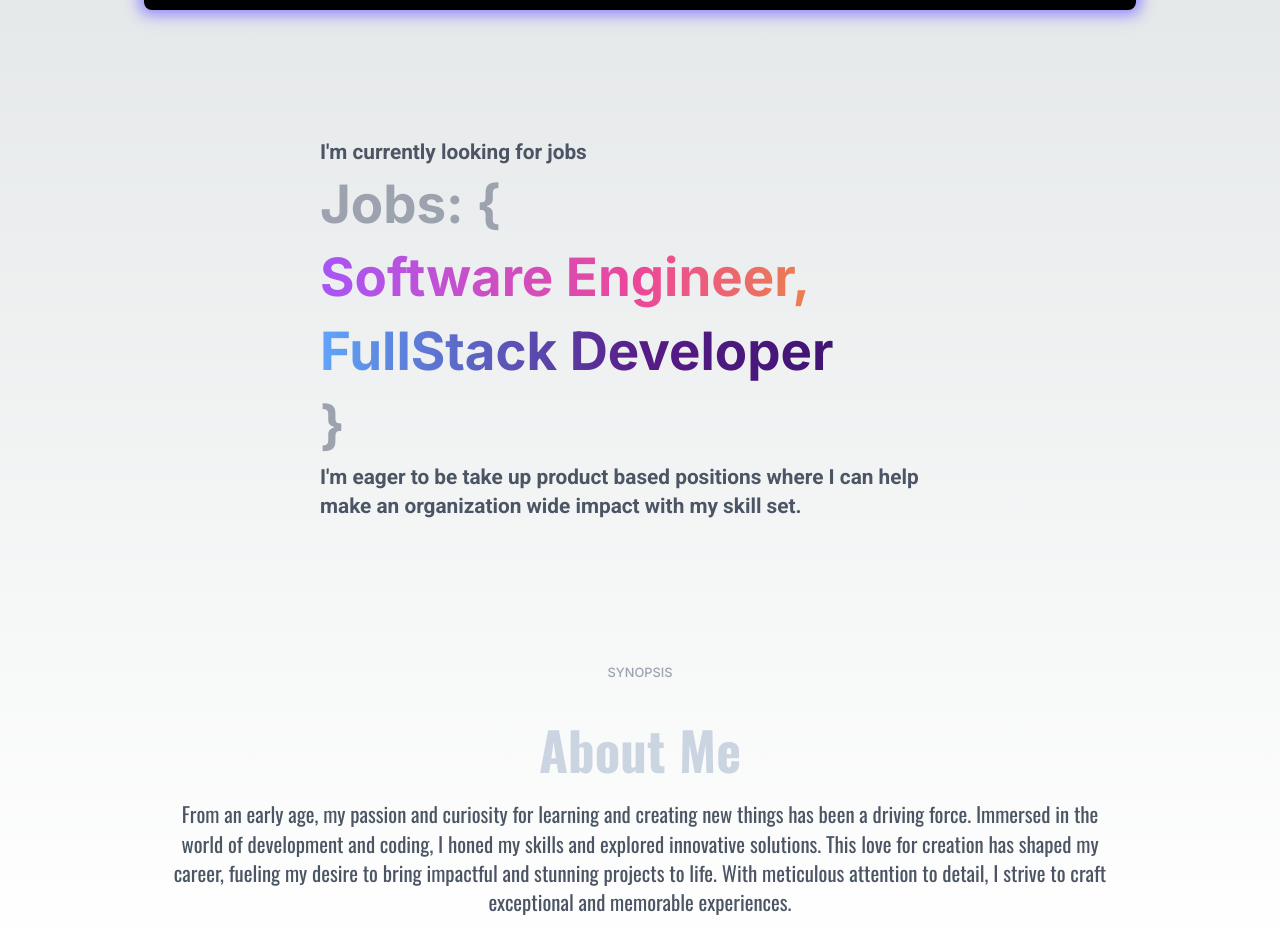
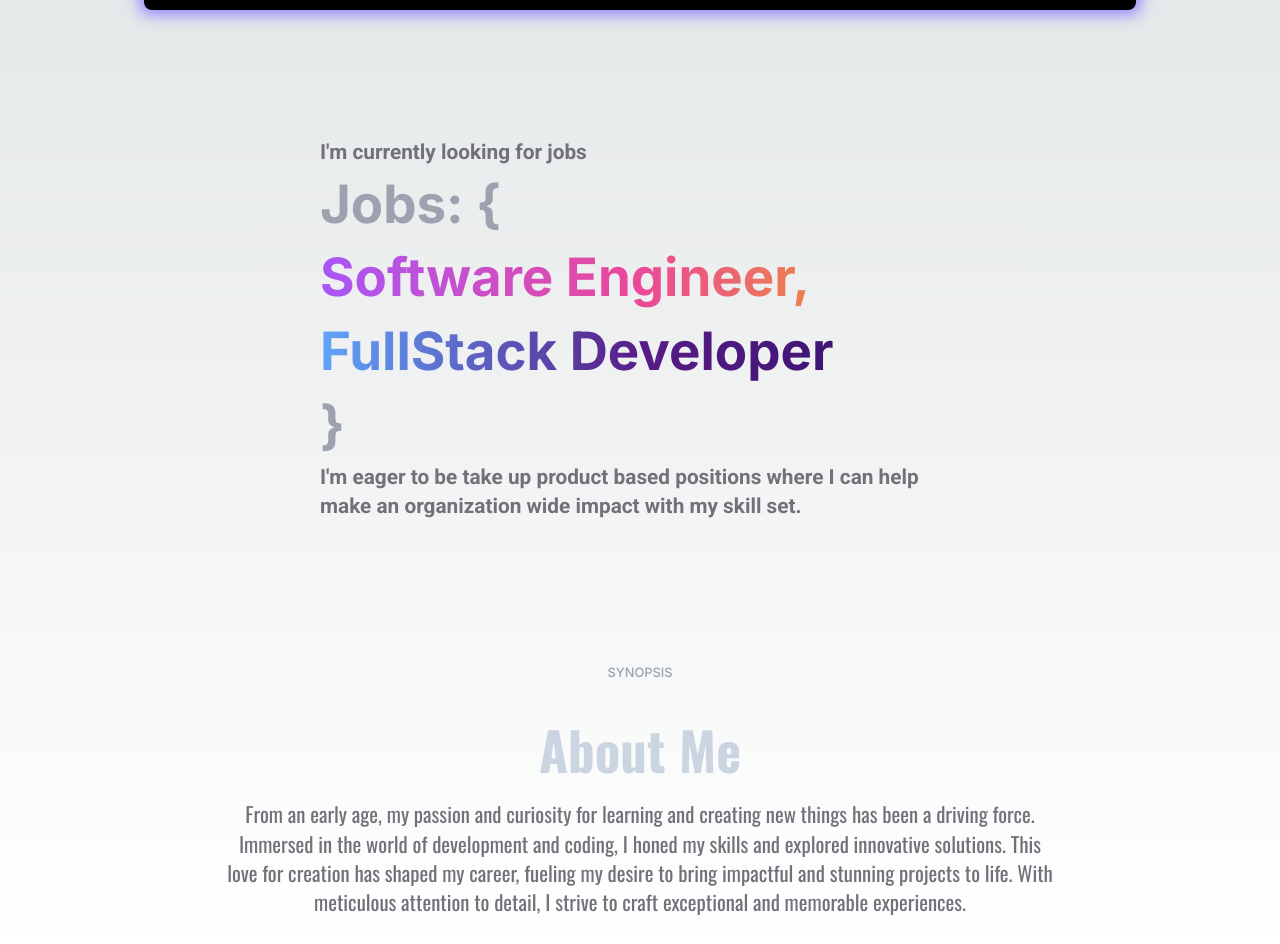
Before and after one commit to fazil-syed/SyedFazilPortfolio, a Next.js app: page / in a window 1280 px wide. Shown: the part 580-1524 px from the top of the page. Built offline with nearby package versions, Linux system fonts and the light colour scheme.

Commit message:
ui updates

```diff
--- a/components/About.jsx
+++ b/components/About.jsx
@@ -6,11 +6,11 @@ const About = () => {
     <div className="flex items-center justify-center mt-28 flex-col">
       <p className="my-8 text-subtle-medium text-gray-400">SYNOPSIS</p>
       <div
-        className={`flex items-center mb-7 justify-center flex-col w-[75%] ${oswald.className}`}
+        className={`flex items-center mb-7 justify-center flex-col w-[65%] ${oswald.className}`}
       >
         <p className=" text-heading3-bold text-slate-300 mb-3">About Me</p>
         <p
-          className={`text-gray-600 text-small-semibold lg:text-base1-semibold text-center`}
+          className={`text-zinc-500 text-small-semibold lg:text-base1-semibold text-center leading-relaxed`}
         >
           From an early age, my passion and curiosity for learning and creating
           new things has been a driving force. Immersed in the world of
--- a/components/Jobs.jsx
+++ b/components/Jobs.jsx
@@ -7,7 +7,7 @@ const Jobs = () => {
     <div className="flex items-center justify-center my-28">
       <div className="relative w-[80%] lg:w-[50%]">
         <p
-          className={` text-gray-600 text-small-semibold lg:text-base1-semibold ${roboto.className}`}
+          className={` text-zinc-500 text-small-semibold lg:text-base1-semibold ${roboto.className}`}
         >
           I'm currently looking for jobs
         </p>
@@ -24,7 +24,7 @@ const Jobs = () => {
           {"}"}
         </h1>
         <p
-          className={`text-gray-600 text-small-semibold lg:text-base1-semibold ${roboto.className}`}
+          className={` text-zinc-500 text-small-semibold lg:text-base1-semibold ${roboto.className}`}
         >
           I'm eager to be take up product based positions where I can help make
           an organization wide impact with my skill set.
```
